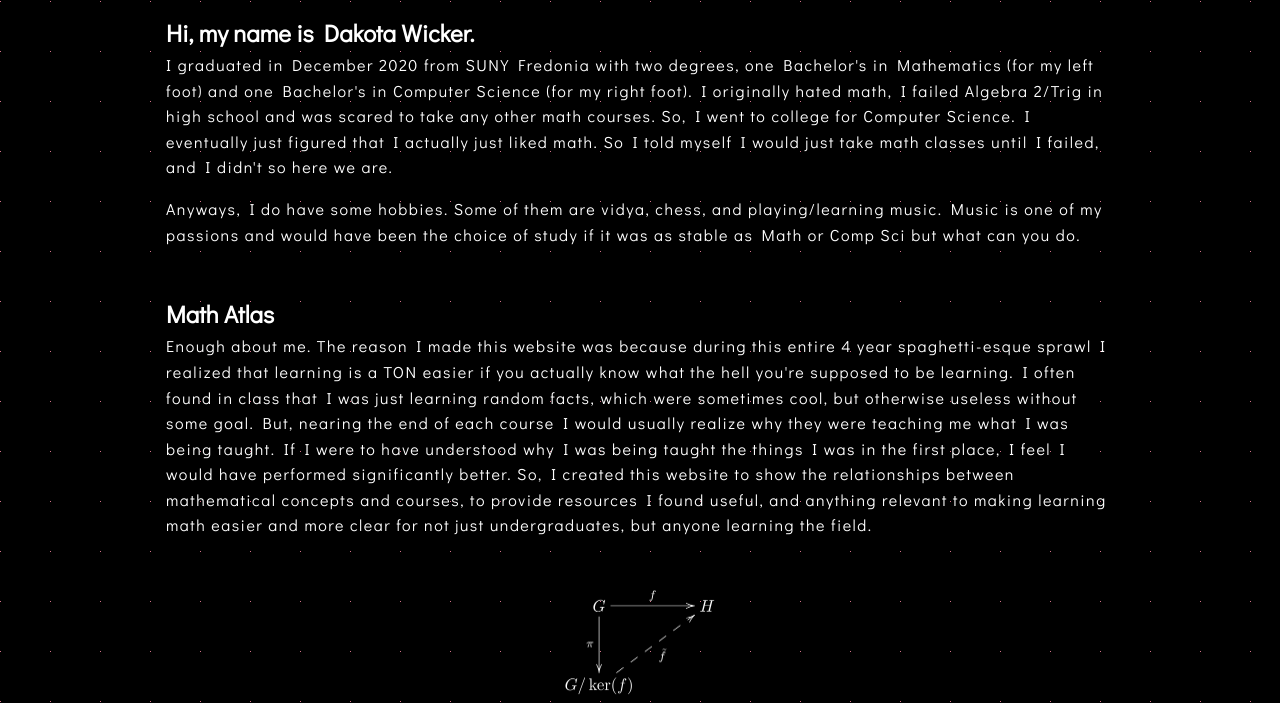
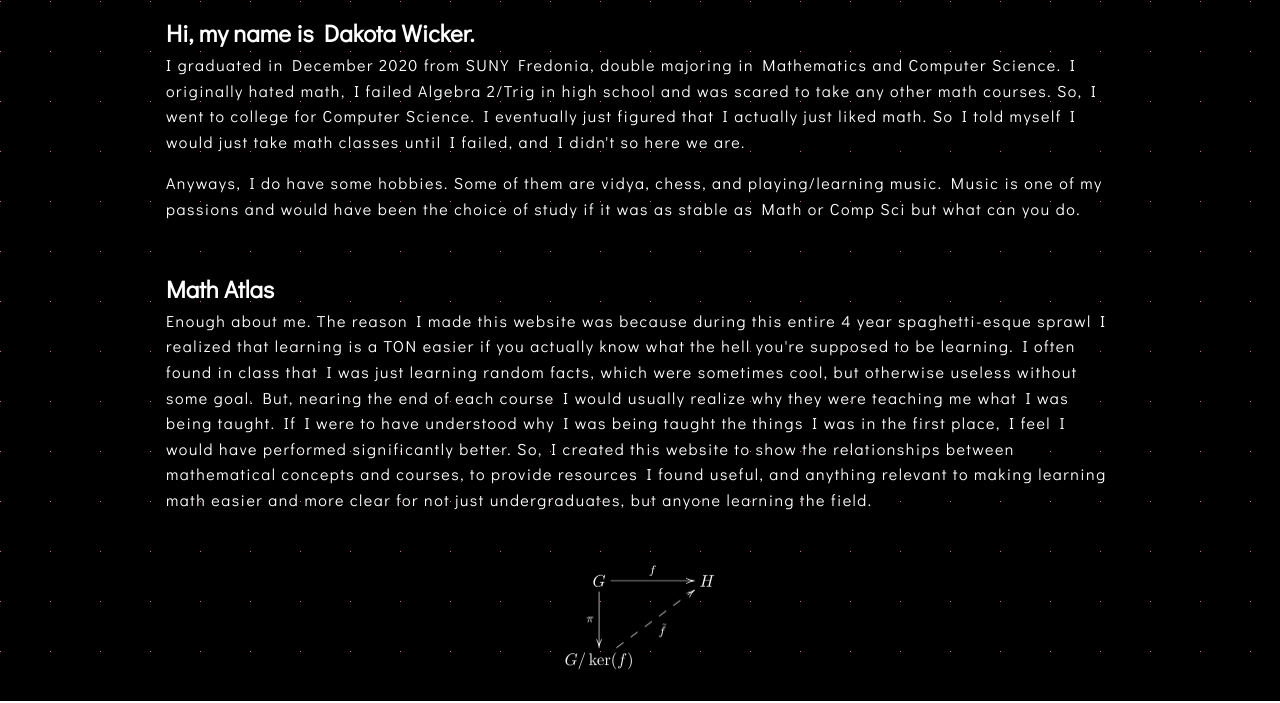
Before and after one commit to Dakoteus/fun_site, a plain HTML site: page website/pages/About Me.html in a window 1280 px wide. Shown: the part 99-802 px from the top of the page. Drawn offline with Linux system fonts and the light colour scheme.

Commit message:
fixed about me again

```diff
--- a/website/pages/About Me.html
+++ b/website/pages/About Me.html
@@ -65,7 +65,7 @@
     <article role = 'article', class = 'flex-container'>
         <h2>Hi, my name is Dakota Wicker.</h2>
     <div id = "section">
-    <p>I graduated in December 2020 from SUNY Fredonia with two degrees, one Bachelor's in Mathematics (for my left foot) and one Bachelor's in Computer Science (for my right foot).
+    <p>I graduated in December 2020 from SUNY Fredonia, double majoring in Mathematics and Computer Science.
     I originally hated math, I failed Algebra 2/Trig in high school and was scared to take any other math courses. So, I went to college for Computer Science. I eventually just figured
     that I actually just liked math. So I told myself I would just take math classes until I failed, and I didn't so here we are.
     </p>
```
